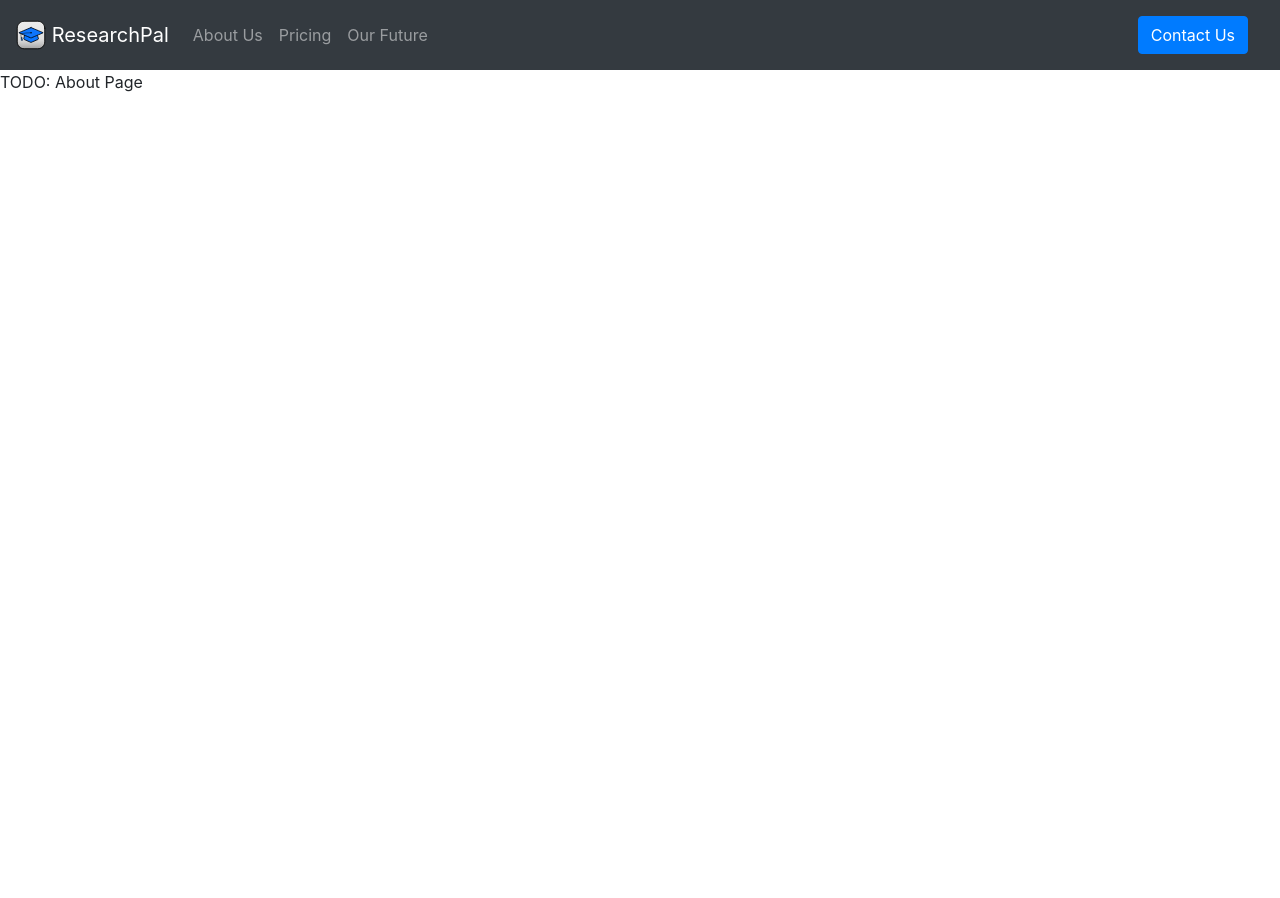
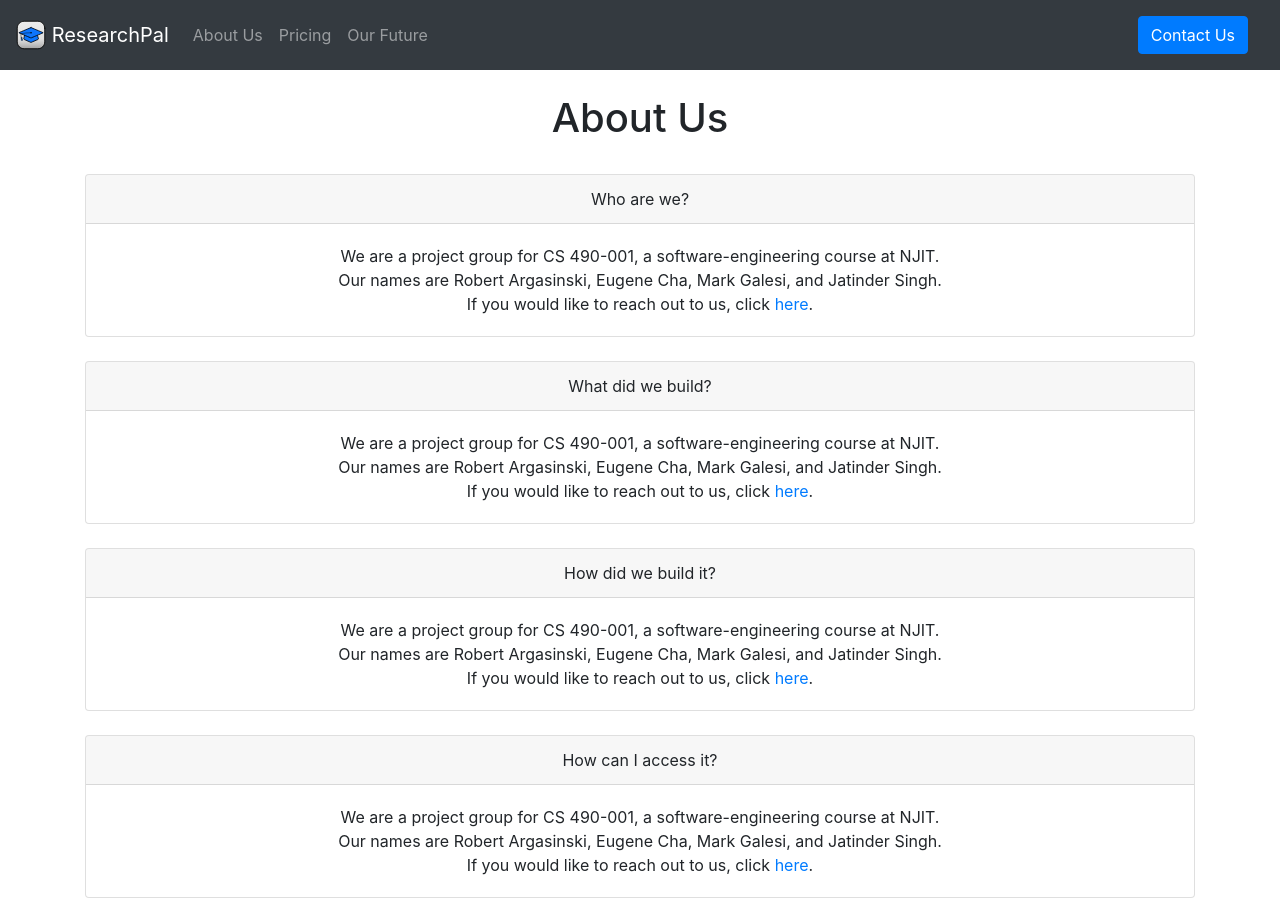
Before and after one commit to fidelitousone/researchpal-sprint2, a React (Create React App) app: page /about in a window 1280 px wide. Before the commit the page ends 800 px from the top, so only its background shows below. Built offline with nearby package versions, Linux system fonts and the light colour scheme; no server answers.

Commit message:
Create card template for About Us page, yet to be completed content-wise

```diff
--- a/src/About.jsx
+++ b/src/About.jsx
@@ -1,4 +1,8 @@
 import * as React from 'react';
+import {
+  Container, Row, Col, Card,
+} from 'react-bootstrap';
+import { Link } from 'react-router-dom';
 import MainNavBar from './MainNavBar';
 import 'bootstrap/dist/css/bootstrap.css';
 
@@ -6,7 +10,80 @@ export default function About() {
   return (
     <>
       <MainNavBar />
-      <p>TODO: About Page</p>
+      <br />
+      <div align="center">
+        <h1>About Us</h1>
+      </div>
+      <br />
+      <Container>
+        <Row xs={1}>
+          <Col>
+            <Card className="text-center">
+              <Card.Header>Who are we?</Card.Header>
+              <Card.Body>
+                We are a project group for CS 490-001, a software-engineering course at NJIT.
+                <br />
+                Our names are Robert Argasinski, Eugene Cha, Mark Galesi, and Jatinder Singh.
+                <br />
+                If you would like to reach out to us, click
+                {' '}
+                <Link to="/contact">
+                  here
+                </Link>
+                .
+              </Card.Body>
+            </Card>
+            <br />
+            <Card className="text-center">
+              <Card.Header>What did we build?</Card.Header>
+              <Card.Body>
+                We are a project group for CS 490-001, a software-engineering course at NJIT.
+                <br />
+                Our names are Robert Argasinski, Eugene Cha, Mark Galesi, and Jatinder Singh.
+                <br />
+                If you would like to reach out to us, click
+                {' '}
+                <Link to="/contact">
+                  here
+                </Link>
+                .
+              </Card.Body>
+            </Card>
+            <br />
+            <Card className="text-center">
+              <Card.Header>How did we build it?</Card.Header>
+              <Card.Body>
+                We are a project group for CS 490-001, a software-engineering course at NJIT.
+                <br />
+                Our names are Robert Argasinski, Eugene Cha, Mark Galesi, and Jatinder Singh.
+                <br />
+                If you would like to reach out to us, click
+                {' '}
+                <Link to="/contact">
+                  here
+                </Link>
+                .
+              </Card.Body>
+            </Card>
+            <br />
+            <Card className="text-center">
+              <Card.Header>How can I access it?</Card.Header>
+              <Card.Body>
+                We are a project group for CS 490-001, a software-engineering course at NJIT.
+                <br />
+                Our names are Robert Argasinski, Eugene Cha, Mark Galesi, and Jatinder Singh.
+                <br />
+                If you would like to reach out to us, click
+                {' '}
+                <Link to="/contact">
+                  here
+                </Link>
+                .
+              </Card.Body>
+            </Card>
+          </Col>
+        </Row>
+      </Container>
     </>
   );
 }
```
